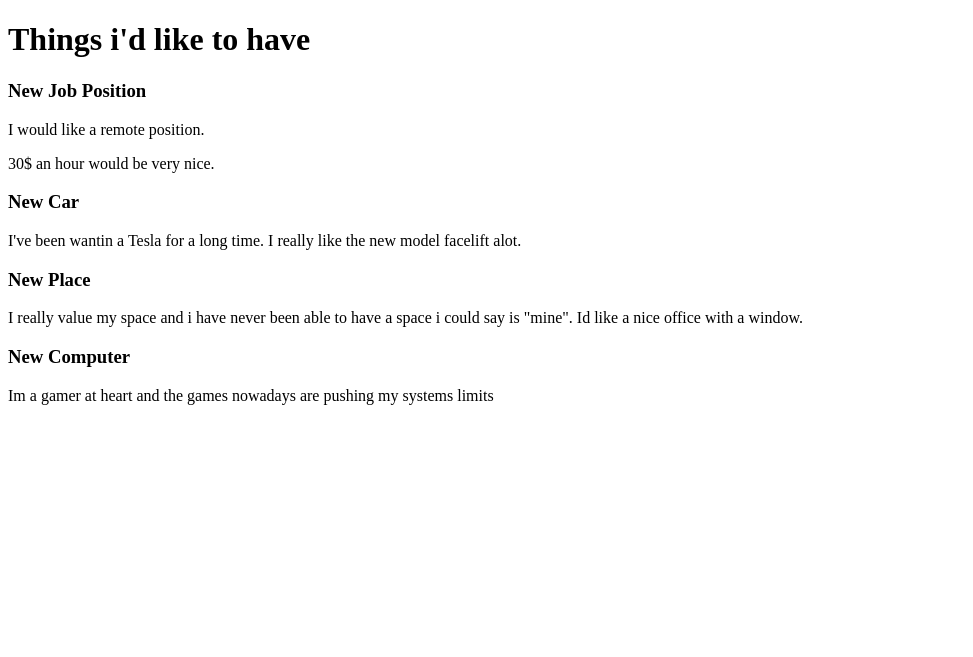
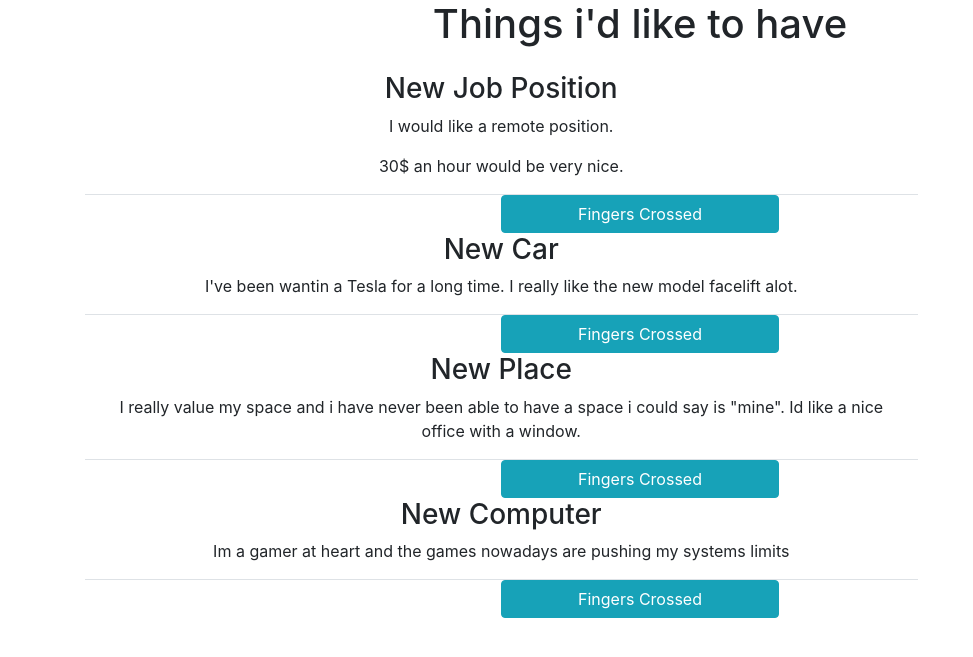
Before and after one commit to Haiaza/-mess-with-flask, a Flask app: page /wishlist in a window 1280 px wide. Shown: the top 657 px of the page, without its empty margins (0-973 px from the left). Run offline with Flask 3, Linux system fonts and the light colour scheme; some libraries are stand-ins or nearby versions.

Commit message:
Checkpoint - Wishlist styling

```diff
--- a/static/css/home.css
+++ b/static/css/home.css
@@ -1,5 +1,5 @@
 body {
-  background: #EDF2F4;
+  background-color: #EDF2F4 !important;
 }
 
 p {
--- /dev/null
+++ b/static/css/wishlist.css
@@ -0,0 +1,3 @@
+body {
+    background-color: #EDF2F4 !important;
+}
--- a/templates/home.html
+++ b/templates/home.html
@@ -21,7 +21,6 @@
       <li><p class="TODO ">TODO : Mess with Data</p></li>
       <li><p class="DONE ">TODO : add Bootstrap</p></li>
       <li><a href="{{ url_for('load_wishlist') }}" >View the wishlist</a></li>
-
     </ul>
 
     <div class="text-center">
--- a/templates/wishlist.html
+++ b/templates/wishlist.html
@@ -3,21 +3,26 @@
 <head>
     <meta charset="UTF-8">
     <meta name="viewport" content="width=device-width, initial-scale=1.0">
+    <link rel="stylesheet" href="{{ url_for('static', filename='css/wishlist`.css') }}">
+  <link href="https://stackpath.bootstrapcdn.com/bootstrap/4.5.2/css/bootstrap.min.css" rel="stylesheet" integrity="sha384-JcKb8q3iqJ61gNV9KGb8thSsNjpSL0n8PARn9HuZOnIxN0hoP+VmmDGMN5t9UJ0Z" crossorigin="anonymous">
     <title>Wishlist</title>
 </head>
 <body>
-    <h1>Things i'd like to have</h1>
+    <div class="container text-center">
+        <h1>Things i'd like to have</h1>
     <!-- This first version will be with coded in data -->
-    <p>
+    <p class="row">
         {% for wish in wishlist %}
-            <div class="">
+            <div class=" border-bottom col-9">
                 <h3>{{ wish['wish'] }}</h3>
                 <p>{{ wish['desc'] }}</p>
                 {% if wish['salary'] %}
                 <p>{{ wish['salary'] }} would be very nice.</p>
                 {% endif %}
             </div>
+            <button class="btn btn-info col-3">Fingers Crossed</button>
         {% endfor %}
     </p>
+    </div>
 </body>
 </html>
```
